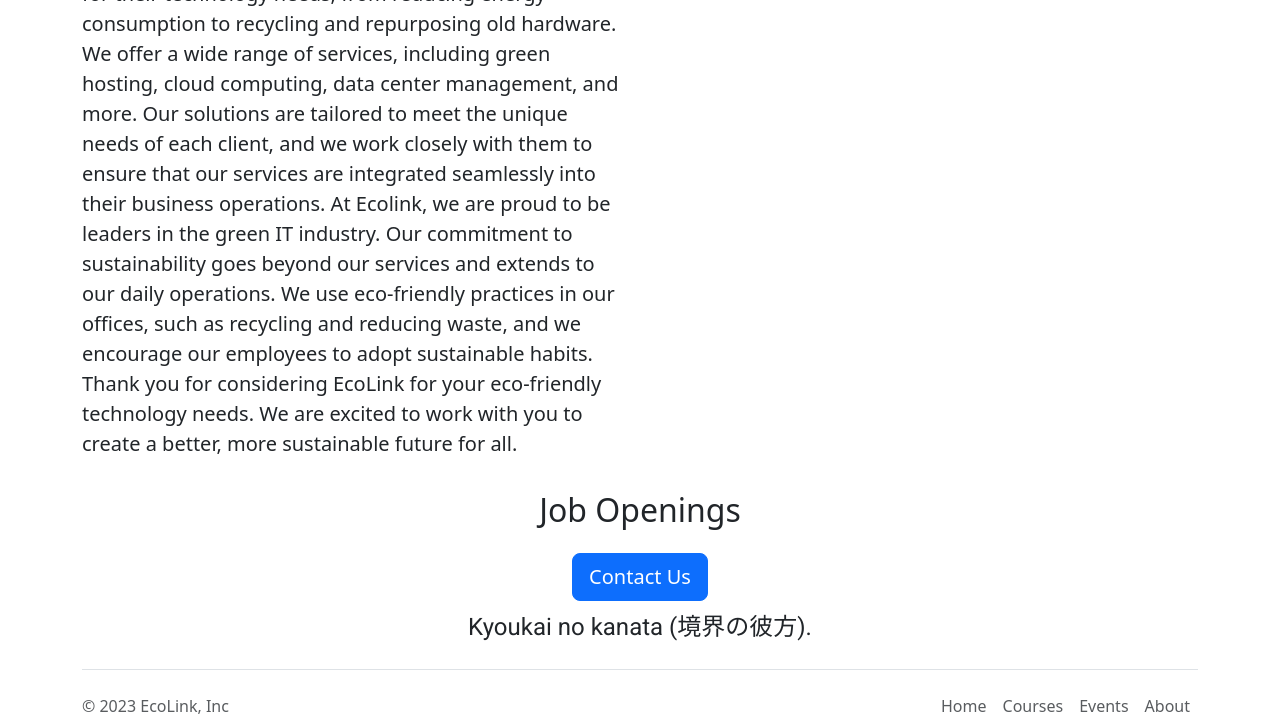
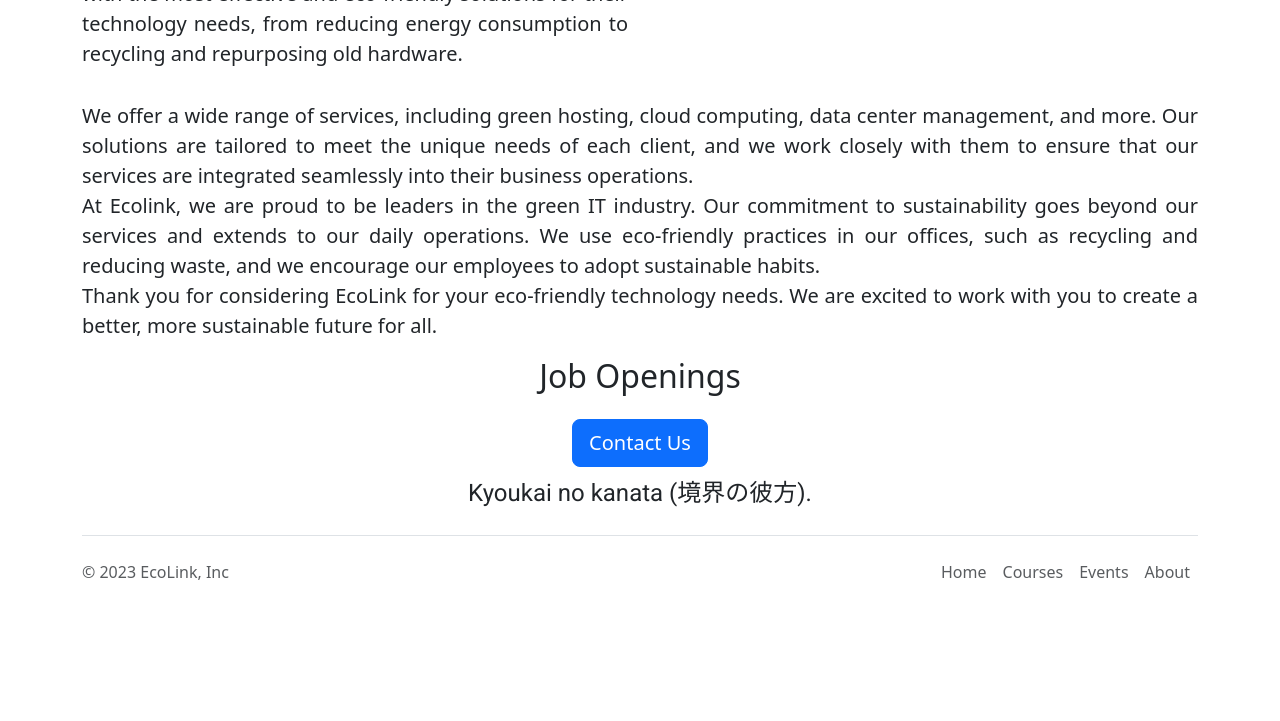
Before and after one commit to SymphorienLipandza/jovian-carreer-website, a Flask app: template templates/home.html in a window 1280 px wide. Shown: the part 817-1538 px from the top of the page. After the commit the page ends 1397 px from the top, so only its background shows below. Run offline with Flask 3, Linux system fonts and the light colour scheme; the template is opened without the code that fills it, so the values that code supplies are empty.

Commit message:
Justifying the lead paragrapth

```diff
--- a/templates/home.html
+++ b/templates/home.html
@@ -11,22 +11,22 @@
    <h1 class="text-center mt-2 mb-4">EcoLink Careers</h1>
   <div class="row mb-3">
     <div class="col-md-6">
-      <p class="lead"> Welcome to EcoLink, a green IT company committed to sustainable and eco-friendly technology solutions.
+      <p class="lead" style="text-align:justify;"> Welcome to EcoLink, a green IT company committed to sustainable and eco-friendly technology solutions.<br>
 
-At EcoLink, we believe that technology and environmental sustainability go hand in hand. We specialize in creating innovative, energy-efficient solutions that not only reduce your carbon footprint but also save you money in the long run.
+At EcoLink, we believe that technology and environmental sustainability go hand in hand. We specialize in creating innovative, energy-efficient solutions that not only reduce your carbon footprint but also save you money in the long run.<br>
 
-Our team is made up of experienced IT professionals who are passionate about making a positive impact on the environment. We are dedicated to providing our clients with the most effective and eco-friendly solutions for their technology needs, from reducing energy consumption to recycling and repurposing old hardware.
+Our team is made up of experienced IT professionals who are passionate about making a positive impact on the environment. We are dedicated to providing our clients with the most effective and eco-friendly solutions for their technology needs, from reducing energy consumption to recycling and repurposing old hardware.</p>
+    </div>
 
-  We offer a wide range of services, including green hosting, cloud computing, data center management, and more. Our solutions are tailored to meet the unique needs of each client, and we work closely with them to ensure that our services are integrated seamlessly into their business operations.
-
-At Ecolink, we are proud to be leaders in the green IT industry. Our commitment to sustainability goes beyond our services and extends to our daily operations. We use eco-friendly practices in our offices, such as recycling and reducing waste, and we encourage our employees to adopt sustainable habits.
-
-Thank you for considering EcoLink for your eco-friendly technology needs. We are excited to work with you to create a better, more sustainable future for all.</p>
-    </div>
     <div class="d-none d-md-block col-md-6">
      <img src="https://EcoLink-careers-website.symphorienmalek.repl.co/static/people.jpg" style="height:320px; border-radius:4px;">
     </div>
   </div>
+    <p class="lead" style="text-align:justify;">We offer a wide range of services, including green hosting, cloud computing, data center management, and more. Our solutions are tailored to meet the unique needs of each client, and we work closely with them to ensure that our services are integrated seamlessly into their business operations.<br>
+
+At Ecolink, we are proud to be leaders in the green IT industry. Our commitment to sustainability goes beyond our services and extends to our daily operations. We use eco-friendly practices in our offices, such as recycling and reducing waste, and we encourage our employees to adopt sustainable habits.<br>
+
+Thank you for considering EcoLink for your eco-friendly technology needs. We are excited to work with you to create a better, more sustainable future for all.</p>
    <h2 class="text-center mt-2 mb-4">Job Openings</h2>
    <p>
      {%for job in jobs %}
```
